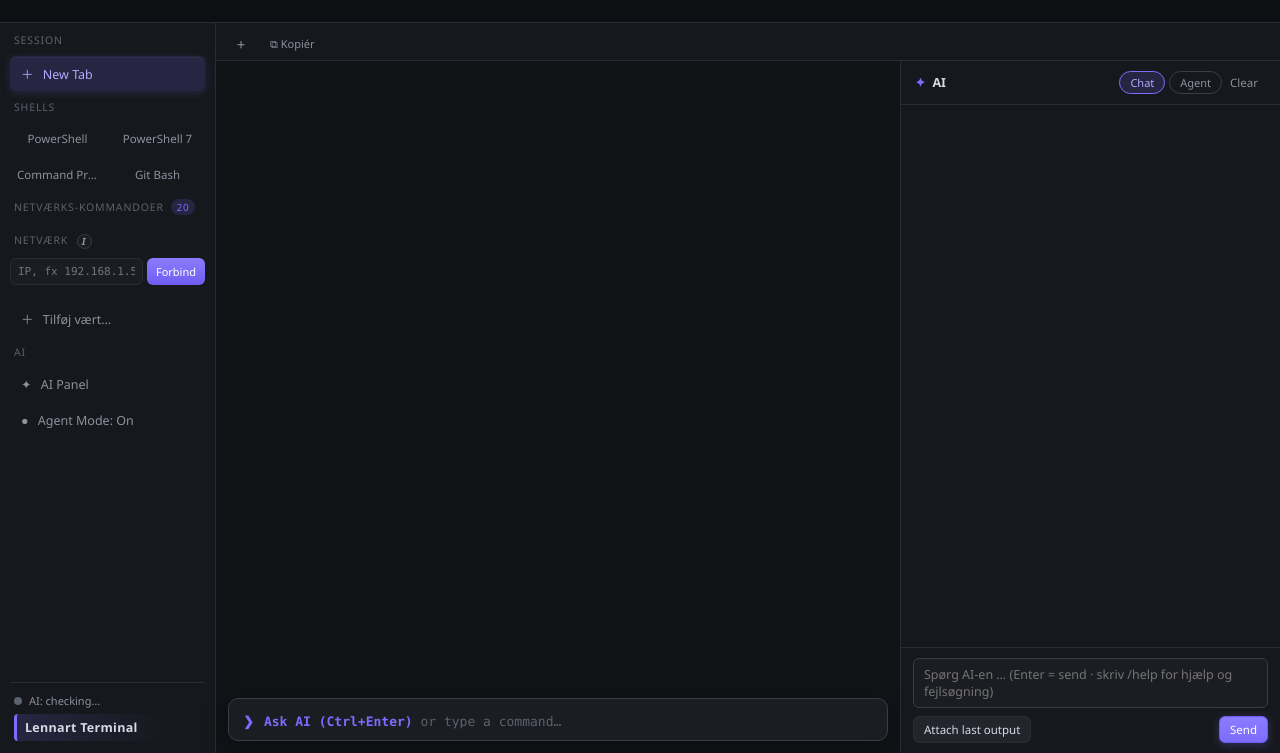
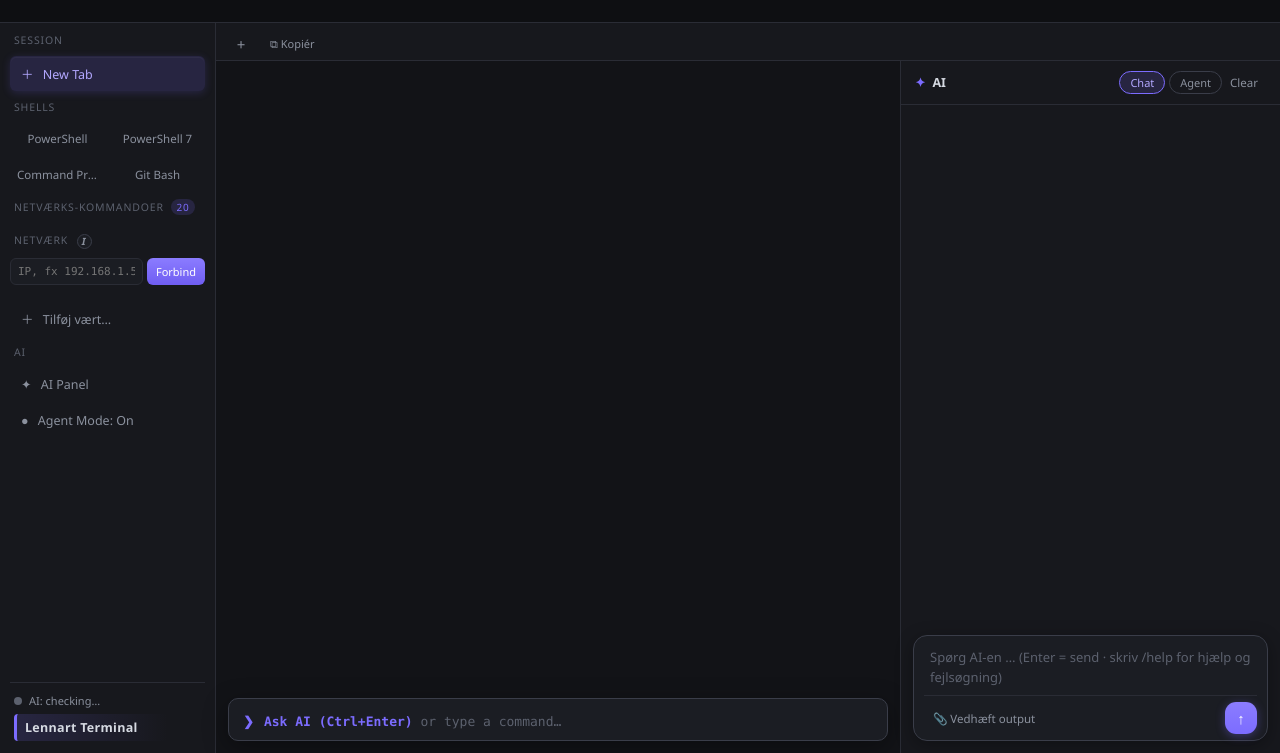
Before and after one commit to h4xtor/Lennart-Terminal, an Electron app: page src/renderer/index.html in a window 1280 px wide. Shown: the part 47-800 px from the top of the page. Drawn offline with nearby package versions, Linux system fonts and the light colour scheme; no server answers.

Commit message:
Redesign the AI chat composer as a glowing prompt card
The flat textarea blended into the panel and the buttons were plain and
half-English. The composer becomes a rounded card in the same DNA as the
terminal prompt box: accent glow on focus, transparent input so the card
is the background, a circular gradient send button, and Danish labels
throughout. The input now auto-grows with the text up to six lines so
long messages stay readable without covering the chat.

🤖 Generated with Codebuff
Co-Authored-By: Codebuff <noreply@codebuff.com>

```diff
--- a/src/renderer/css/warp.css
+++ b/src/renderer/css/warp.css
@@ -567,24 +567,87 @@ kbd {
 }
 .suggestion:hover { border-color: var(--accent); color: var(--text); }
 
+/* Promptkort i bunden — samme DNA som #prompt-box: kort med glow ved fokus */
 #ai-composer {
-  border-top: 1px solid var(--border);
-  padding: 10px 12px;
+  padding: 10px 12px 12px;
   display: flex;
   flex-direction: column;
-  gap: 8px;
+}
+.composer-card {
+  display: flex;
+  flex-direction: column;
+  background: var(--bg-panel);
+  border: 1px solid var(--border-strong);
+  border-radius: 14px;
+  padding: 10px 10px 6px;
+  box-shadow: 0 4px 18px rgba(0, 0, 0, 0.32);
+  transition: border-color 150ms ease, box-shadow 150ms ease;
+}
+.composer-card:focus-within {
+  border-color: var(--accent);
+  box-shadow: 0 0 0 3px var(--accent-soft), 0 6px 22px rgba(0, 0, 0, 0.4);
 }
 #ai-input {
   resize: none;
+  width: 100%;
+  background: transparent;   /* kortet ER baggrunden — feltet smelter ind */
+  border: none;
+  outline: none;
+  box-shadow: none;
+  color: var(--text);
   font-family: var(--sans);
-  background: var(--bg-panel);
+  font-size: 13px;
+  line-height: 1.5;
+  padding: 2px 6px 8px;
+  max-height: 132px;         /* auto-grow til ~6 linjer, derefter scroll */
+  overflow-y: auto;
 }
-.ai-composer-row { display: flex; gap: 8px; align-items: center; }
-.ai-composer-row button {
+#ai-input:focus { border: none; box-shadow: none; }
+#ai-input::placeholder { color: var(--text-faint); }
+.ai-composer-row {
+  display: flex;
+  gap: 6px;
+  align-items: center;
+  padding-top: 6px;
+  border-top: 1px solid var(--border);  /* svag skillelinje over knapperne */
+}
+#btn-send-terminal {
+  background: transparent;
+  border: none;
+  color: var(--text-dim);
+  font-size: 11.5px;
+  padding: 5px 9px;
+  border-radius: 9px;
+}
+#btn-send-terminal:hover { background: var(--bg-hover); color: var(--text); }
+/* Cirkulær accent-sendknap yderst til højre */
+#btn-ai-send {
+  width: 32px;
+  height: 32px;
+  border-radius: 11px;
+  border: none;
+  padding: 0;
+  font-size: 15px;
+  font-weight: 700;
+  line-height: 1;
+  background: linear-gradient(180deg, #8b7cff, var(--accent));
+  color: #fff;
+  box-shadow: 0 2px 10px rgba(124, 108, 255, 0.35);
+  transition: filter 120ms ease, transform 60ms ease, box-shadow 150ms ease;
+}
+#btn-ai-send:hover:not(:disabled) {
+  filter: brightness(1.12);
+  box-shadow: 0 3px 14px rgba(124, 108, 255, 0.55);
+}
+#btn-ai-send:active:not(:disabled) { transform: translateY(1px); filter: brightness(0.96); }
+#btn-ai-stop {
+  border-radius: 9px;
+  border-color: rgba(248, 113, 113, 0.6);
+  color: #fca5a5;
   font-size: 11.5px;
   padding: 5px 10px;
 }
-#btn-ai-send { background: var(--accent); border-color: var(--accent); color: #fff; }
+#btn-ai-stop:hover { background: rgba(248, 113, 113, 0.14); }
 
 /* ============ Settings dialog ============ */
 
@@ -875,14 +938,7 @@ button.danger:hover { background: rgba(248, 113, 113, .12); border-color: var(--
 button.danger:active { background: rgba(248, 113, 113, .2); }
 
 /* AI composer actions */
-#btn-ai-send {
-  background: linear-gradient(180deg, #8b7cff, var(--accent));
-  border-color: #6a5cf0;
-  box-shadow: 0 2px 10px rgba(124, 108, 255, .3);
-}
 #btn-ai-send:hover { filter: brightness(1.1); }
-#btn-ai-stop { border-color: rgba(248, 113, 113, .6); color: #fca5a5; }
-#btn-ai-stop:hover { background: rgba(248, 113, 113, .14); }
 
 /* Bordered inputs: accent ring on focus (prompt input keeps its own glow) */
 input[type="text"]:focus, input[type="password"]:focus, select:focus, textarea:focus {
--- a/src/renderer/index.html
+++ b/src/renderer/index.html
@@ -125,12 +125,14 @@
           <div id="ai-messages"></div>
           <div id="ai-suggestions"></div>
           <form id="ai-composer">
-            <textarea id="ai-input" rows="2" placeholder="Spørg AI-en … (Enter = send · skriv /help for hjælp og fejlsøgning)"></textarea>
-            <div class="ai-composer-row">
-              <button type="button" id="btn-send-terminal" title="Send last terminal output as context">Attach last output</button>
-              <span class="spacer"></span>
-              <button type="button" id="btn-ai-stop" title="Stop generating" hidden>Stop</button>
-              <button type="submit" id="btn-ai-send">Send</button>
+            <div class="composer-card">
+              <textarea id="ai-input" rows="2" placeholder="Spørg AI-en … (Enter = send · skriv /help for hjælp og fejlsøgning)"></textarea>
+              <div class="ai-composer-row">
+                <button type="button" id="btn-send-terminal" title="Vedhæft seneste terminaloutput som kontekst til dit spørgsmål">📎 Vedhæft output</button>
+                <span class="spacer"></span>
+                <button type="button" id="btn-ai-stop" title="Stop generering" hidden>■ Stop</button>
+                <button type="submit" id="btn-ai-send" title="Send til AI (Enter)">↑</button>
+              </div>
             </div>
           </form>
         </section>
--- a/src/renderer/js/ai.js
+++ b/src/renderer/js/ai.js
@@ -41,6 +41,10 @@ function initAiPanel() {
       aiEls.form.requestSubmit();
     }
   });
+
+  // Feltet vokser med teksten (op til ~6 linjer) — lange beskeder kan læses
+  // uden at panelet bliver dækket, og feltet krymper igen når der tømmes.
+  aiEls.input.addEventListener('input', autoGrowInput);
 
   // Stop auto-scrolling when the user scrolls up to read;
   // resume following the stream when they return to the bottom
@@ -130,11 +134,22 @@ function onAiSubmit(e) {
     startAgentJob(text);
   } else if (!aiState.streaming) {
     aiEls.input.value = '';
-    aiEls.input.style.height = 'auto';
+    autoGrowInput();
     aiState.messages.push({ role: 'user', content: text });
     appendMessageEl('user', text);
     startStream();
   }
+}
+
+/**
+ * Hold composeren mellem 2 og 6 linjer: vokser med teksten, stopper ved
+ * max-height (132px i CSS'en) hvorefter den ruller i stedet.
+ */
+function autoGrowInput() {
+  const el = aiEls.input;
+  if (!el) return;
+  el.style.height = 'auto';
+  el.style.height = `${Math.min(el.scrollHeight, 132)}px`;
 }
 
 // ---------------------------------------------------------------------------
@@ -233,7 +248,7 @@ async function localHelpMarkdown(err) {
 async function showLocalHelp(text) {
   const label = text || '/help';
   aiEls.input.value = '';
-  aiEls.input.style.height = 'auto';
+  autoGrowInput();
   if (aiState.streaming) return;
   aiState.messages.push({ role: 'user', content: label });
   appendMessageEl('user', label);
```
Also changed, not shown: screenshot-composer.png (added).
